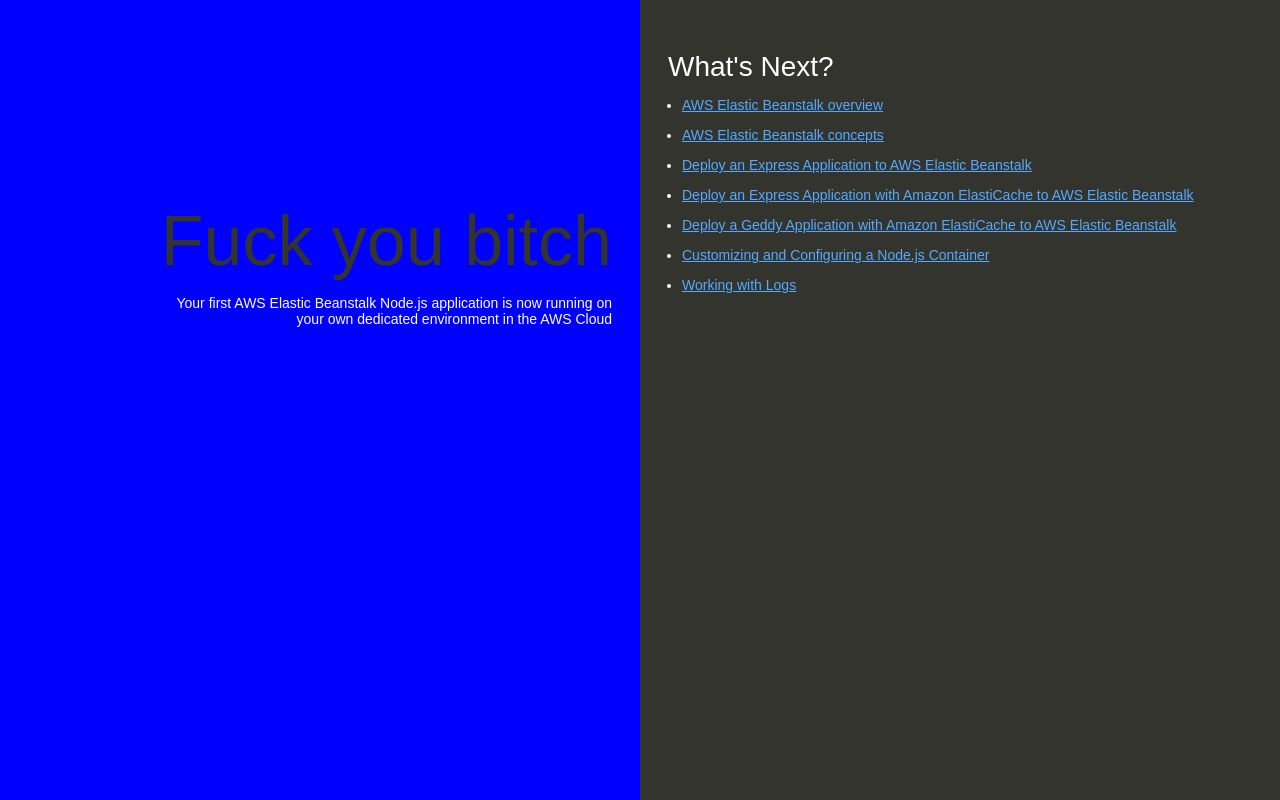
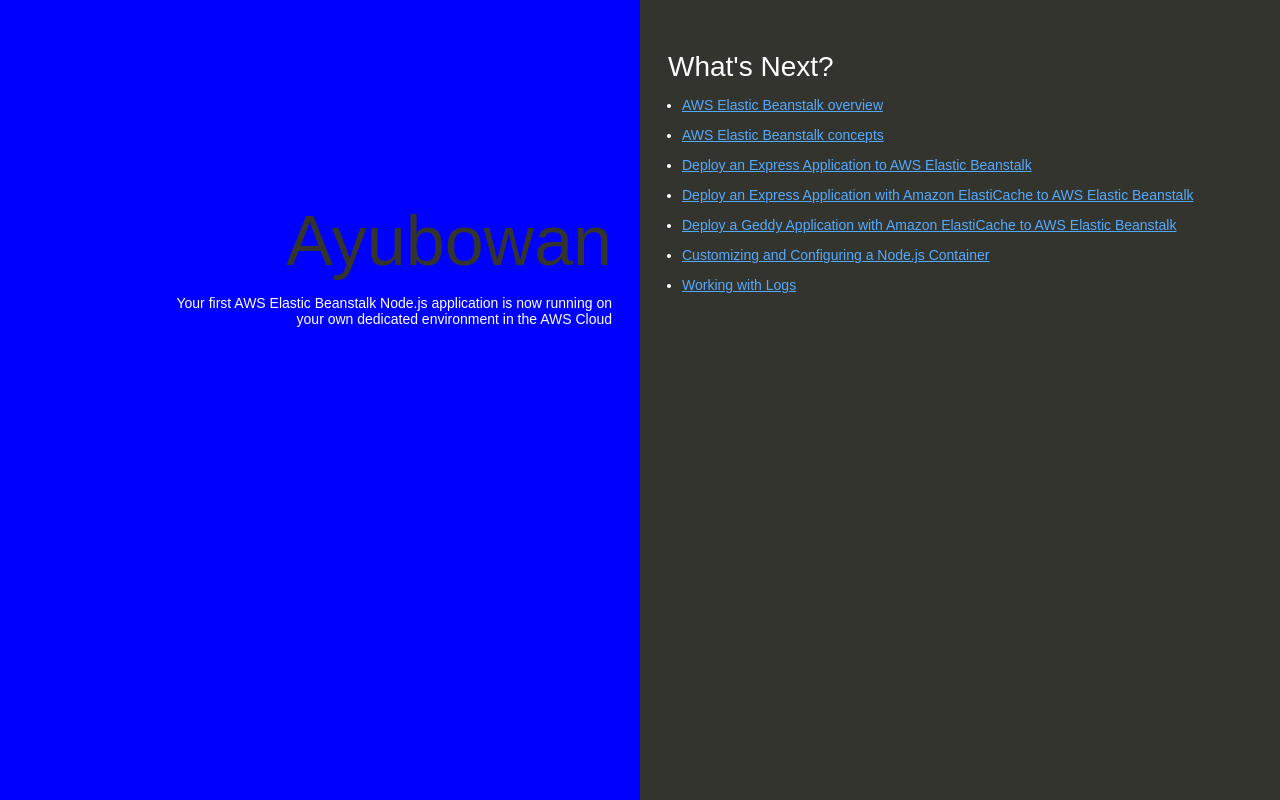
Before and after one commit to NuwanAWS/first-app, a website: page index.html in a window 1280 px wide. Drawn offline with Linux system fonts and the light colour scheme.

Commit message:
Update index.html

```diff
--- a/index.html
+++ b/index.html
@@ -74,7 +74,7 @@
   </head>
   <body>
     <div class="textColumn">
-      <h1>Fuck you bitch</h1>
+      <h1>Ayubowan</h1>
       <p>Your first AWS Elastic Beanstalk Node.js application is now running on your own dedicated environment in the AWS Cloud</p>
     </div>
     <div class="linksColumn">
```
